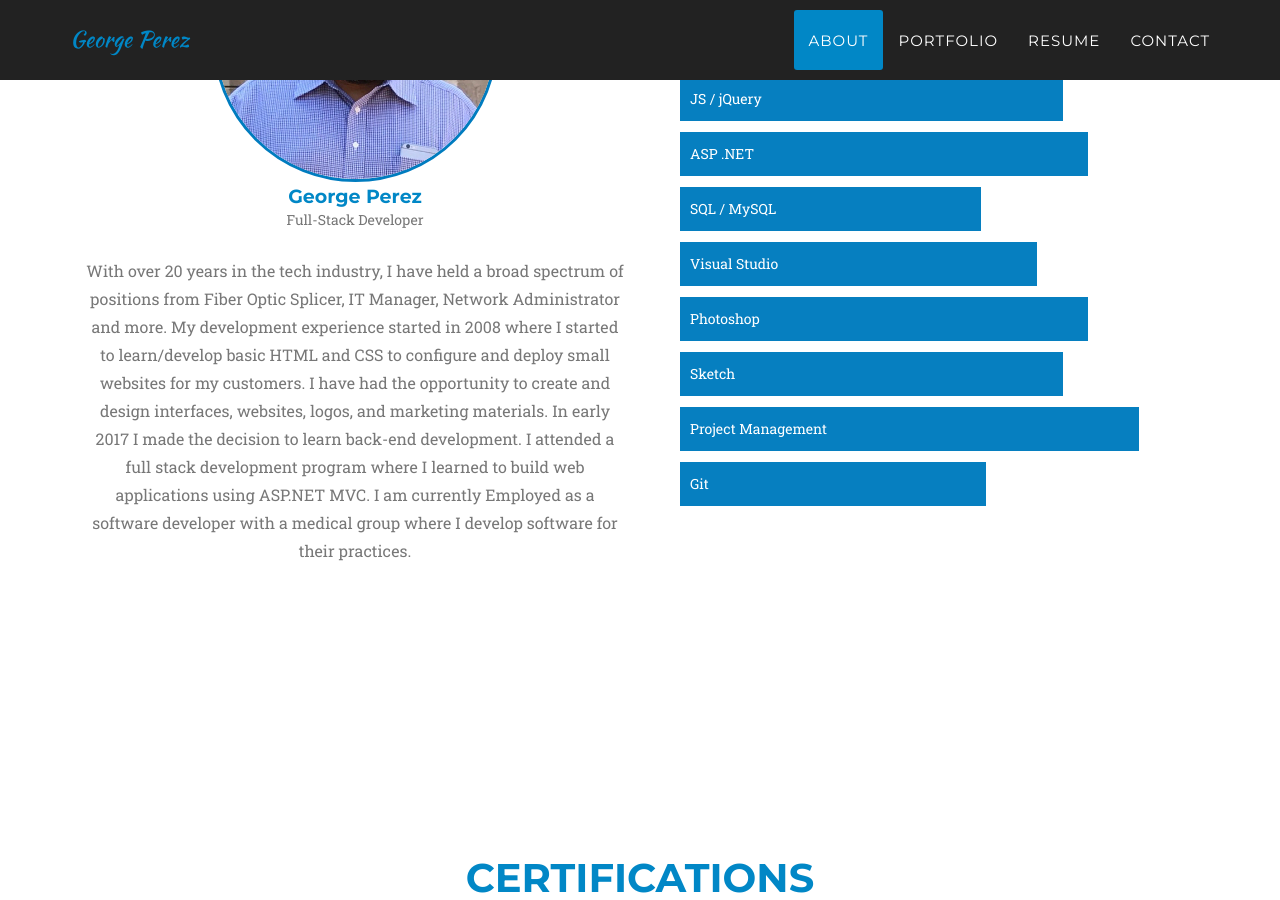
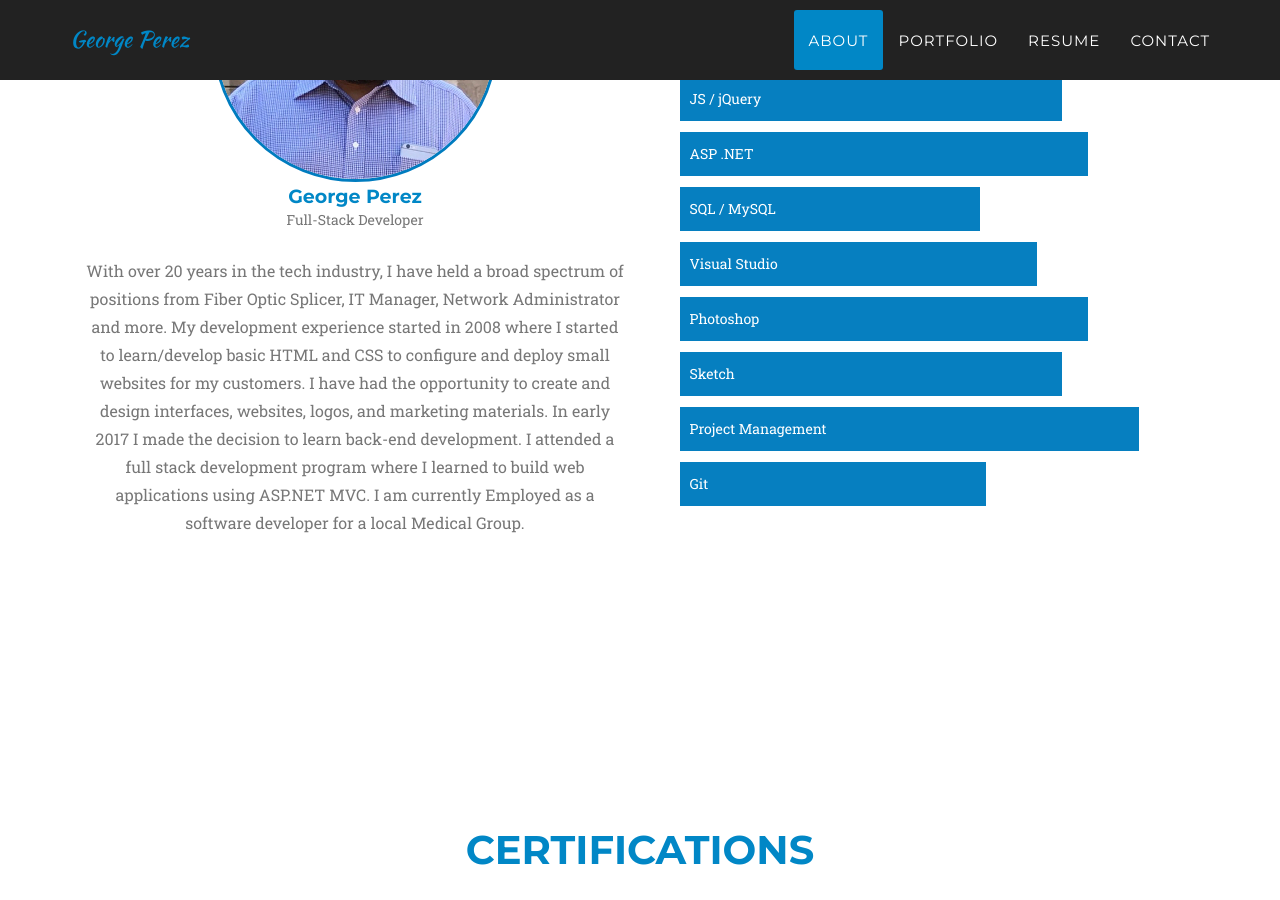
Before and after one commit to George-Perez/georgeperez.design, a Jekyll site: the page built from index.html, in a window 1280 px wide and 900 px high, scrolled down 1078 px. Built offline with Jekyll 4.4.1, drawn with Linux system fonts in a browser that asks for light colours; some web fonts are replaced; comment, search, counter and statistics services are not loaded.

Commit message:
changed about me section

```diff
--- a/_includes/about.html
+++ b/_includes/about.html
@@ -21,7 +21,7 @@
                     </div>
                     <div class="row">
                         <div class="col-lg-12 text-center">
-                            <p class="large text-muted">With over 20 years in the tech industry, I have held a broad spectrum of positions from Fiber Optic Splicer, IT Manager, Network Administrator and more. My development experience started in 2008 where I started to learn/develop basic HTML and CSS to configure and deploy small websites for my customers. I have had the opportunity to create and design interfaces, websites, logos, and marketing materials. In early 2017 I made the decision to learn back-end development. I attended a full stack development program where I learned to build web applications using ASP.NET MVC. I am currently Employed as a software developer with a medical group where I develop software for their practices. </p>
+                            <p class="large text-muted">With over 20 years in the tech industry, I have held a broad spectrum of positions from Fiber Optic Splicer, IT Manager, Network Administrator and more. My development experience started in 2008 where I started to learn/develop basic HTML and CSS to configure and deploy small websites for my customers. I have had the opportunity to create and design interfaces, websites, logos, and marketing materials. In early 2017 I made the decision to learn back-end development. I attended a full stack development program where I learned to build web applications using ASP.NET MVC. I am currently Employed as a software developer for a local Medical Group.</p>
                         </div>
                     </div>
                 </div>
```
